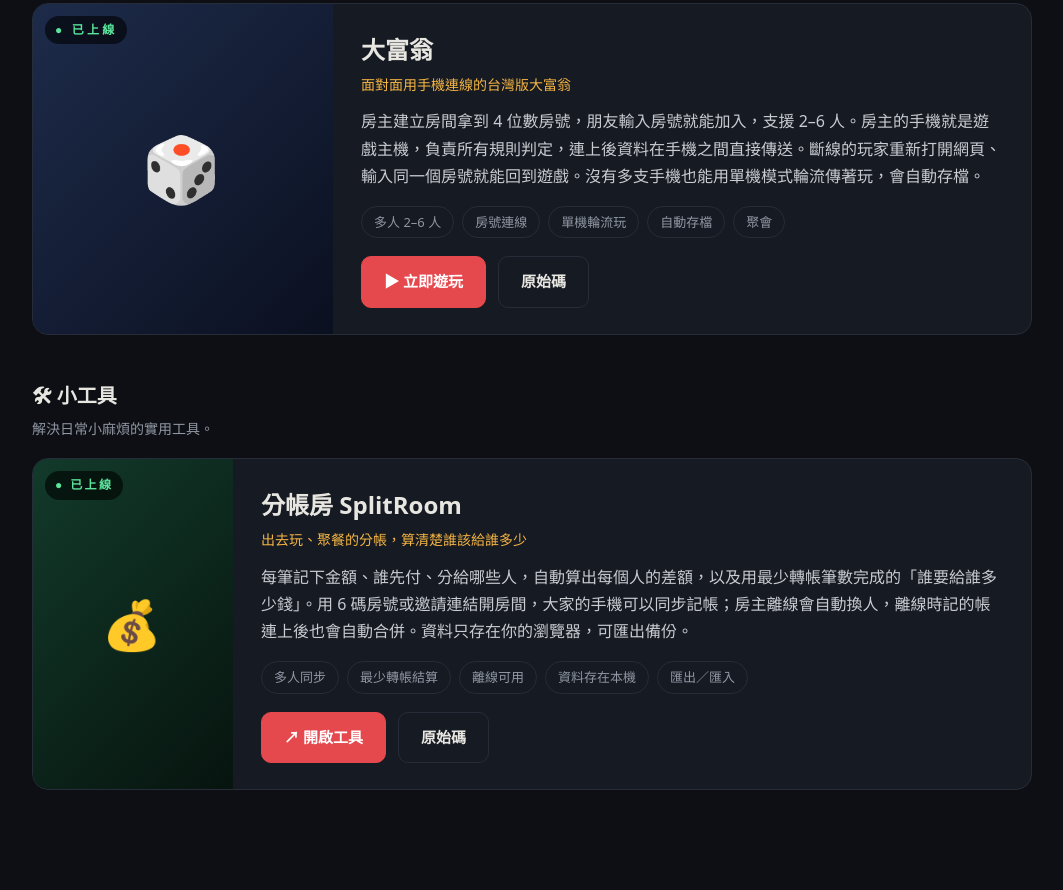
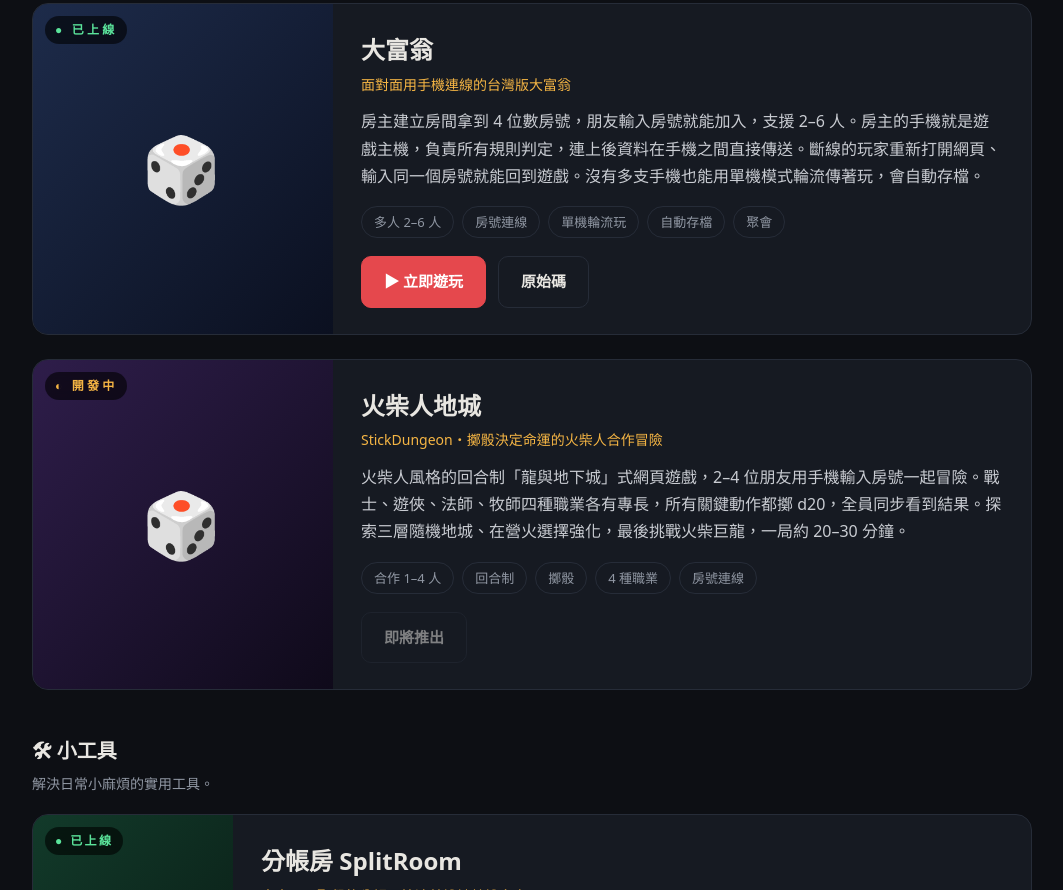
Before and after one commit to PayLonSon/ProjectHomePage, a plain HTML site: page index.html in a window 1280 px wide. Shown: the part 1199-2089 px from the top of the page, without its empty margins (108-1171 px from the left). Drawn offline with Linux system fonts and the light colour scheme.

Commit message:
新增開發中作品：火柴人地城
Co-Authored-By: Claude Opus 5.5 <noreply@anthropic.com>
Claude-Session: https://claude.ai/code/session_01248hfZKpTyiKe6yGhosEbT

```diff
--- a/index.html
+++ b/index.html
@@ -171,6 +171,19 @@ const works = [
     repo: "https://github.com/PayLonSon/Monopoly"
   },
   {
+    category: "game",
+    title: "火柴人地城",
+    tagline: "StickDungeon・擲骰決定命運的火柴人合作冒險",
+    status: "dev",
+    cover: "",
+    coverText: "🎲",
+    coverColor: "linear-gradient(135deg,#2e1d4a,#0f0a1a)",
+    desc: "火柴人風格的回合制「龍與地下城」式網頁遊戲，2–4 位朋友用手機輸入房號一起冒險。戰士、遊俠、法師、牧師四種職業各有專長，所有關鍵動作都擲 d20，全員同步看到結果。探索三層隨機地城、在營火選擇強化，最後挑戰火柴巨龍，一局約 20–30 分鐘。",
+    features: ["合作 1–4 人", "回合制", "擲骰", "4 種職業", "房號連線"],
+    link: "",
+    repo: ""
+  },
+  {
     category: "tool",
     title: "分帳房 SplitRoom",
     tagline: "出去玩、聚餐的分帳，算清楚誰該給誰多少",
```
Also changed, not shown: 2 other files.
